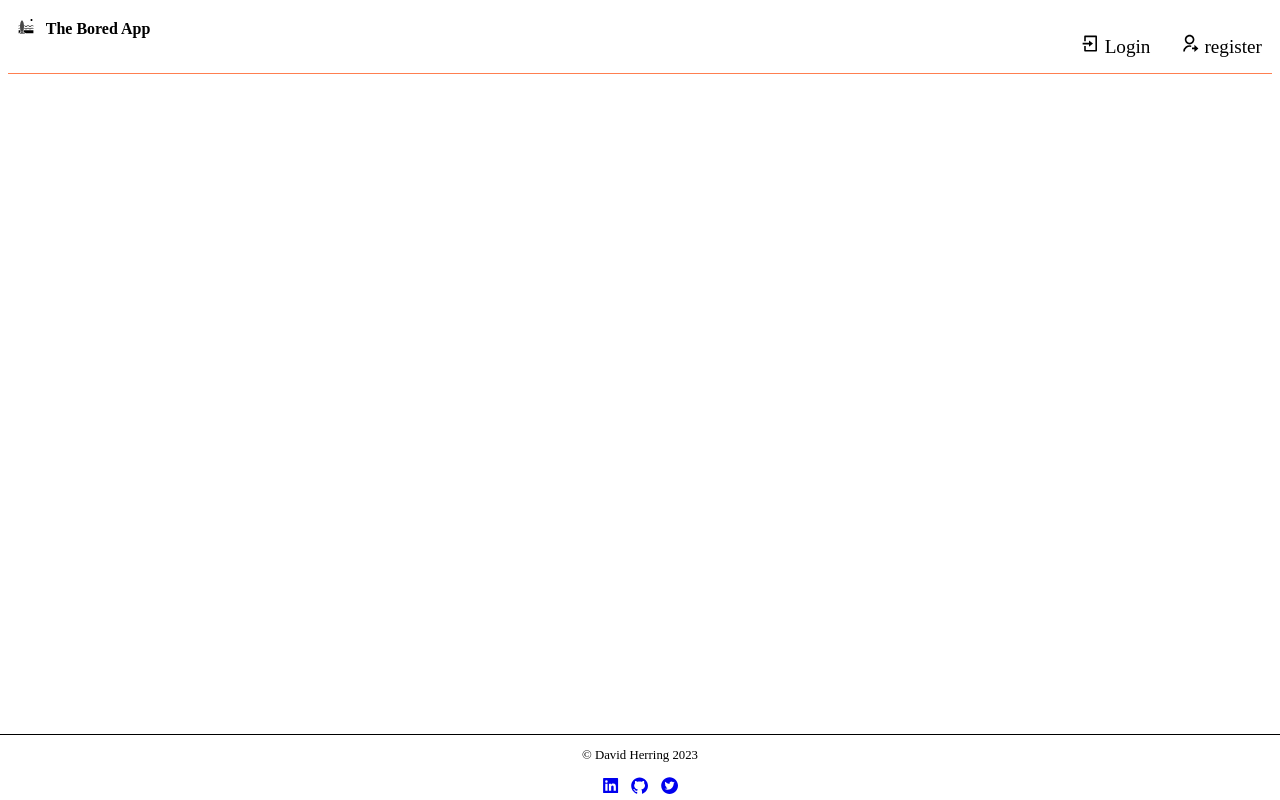
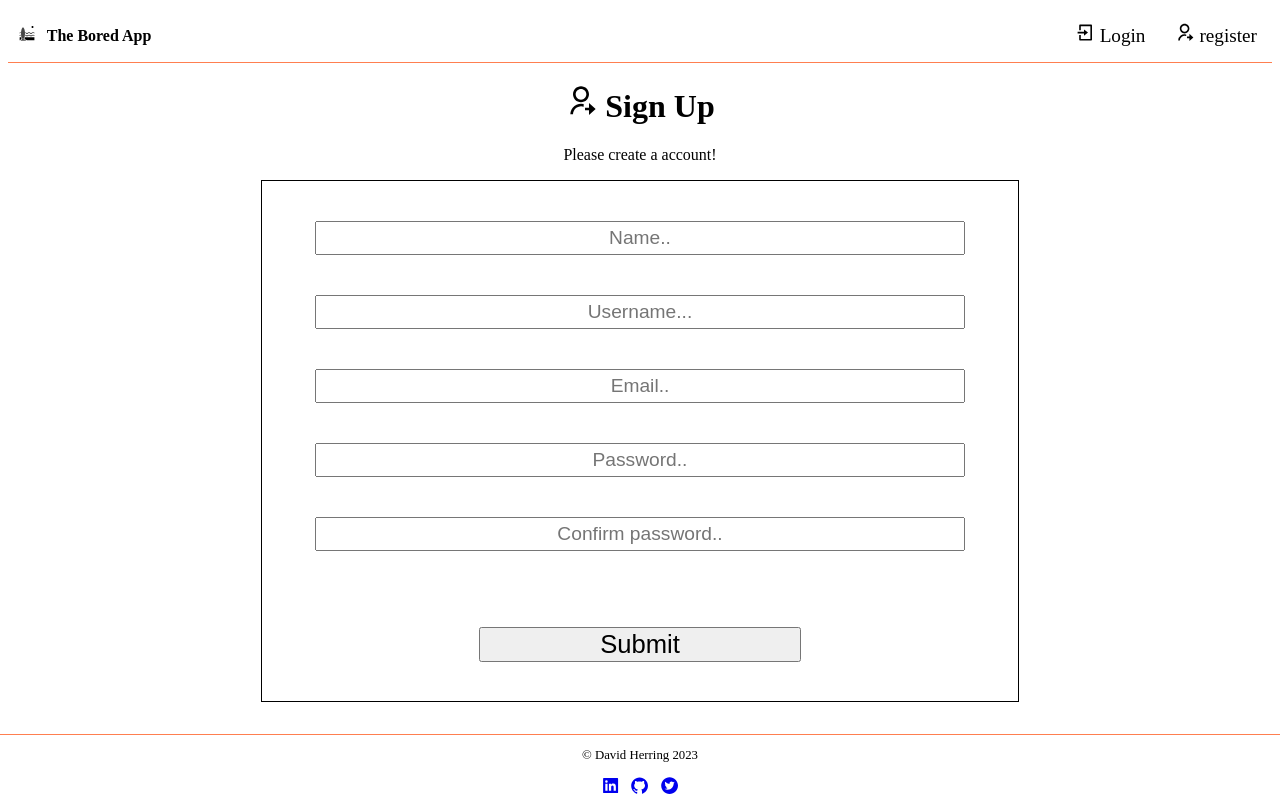
Before and after one commit to davidherring1998/bored-application, a React (Create React App) app in the folder client/: page /register in a window 1280 px wide. Built offline with nearby package versions, Linux system fonts and the light colour scheme.

Commit message:
applying structure for register form

```diff
--- a/client/package.json
+++ b/client/package.json
@@ -15,6 +15,7 @@
     "react-redux": "^8.0.5",
     "react-router-dom": "^6.10.0",
     "react-scripts": "5.0.1",
+    "react-toastify": "^9.1.2",
     "web-vitals": "^2.1.4"
   },
   "scripts": {
--- a/client/src/App.js
+++ b/client/src/App.js
@@ -1,9 +1,11 @@
 import React from "react";
 import { BrowserRouter as Router, Routes, Route } from "react-router-dom";
-import Header from './components/Header'
+import { ToastContainer } from "react-toastify";
+import "react-toastify/dist/ReactToastify.css";
+import Header from "./components/Header";
 import Login from "./pages/login";
 import Footer from "./components/Footer";
-
+import Register from "./pages/register";
 function App() {
   return (
     <>
@@ -11,9 +13,11 @@ function App() {
         <Header />
         <Routes>
           <Route path="/login" element={<Login />} />
+          <Route path="/register" element={<Register />} />
         </Routes>
         <Footer />
       </Router>
+      <ToastContainer />
     </>
   );
 }
--- a/client/src/css/footer.css
+++ b/client/src/css/footer.css
@@ -4,19 +4,19 @@
   bottom: 0;
   margin: auto;
   width: 100%;
-  border-top: 1px solid black;
+  border-top: 1px solid coral;
 }
 
 .footer p {
   text-align: center;
-  font-size: .8rem;
+  font-size: 0.8rem;
 }
 
 .icons {
   font-size: 1.2rem;
   text-align: center;
 }
-.mid-icon{
-    margin-left: 10px;
-    margin-right: 10px;
+.mid-icon {
+  margin-left: 10px;
+  margin-right: 10px;
 }
--- a/client/src/css/header.css
+++ b/client/src/css/header.css
@@ -9,7 +9,10 @@
   display: flex;
   list-style: none;
   justify-content: space-between;
-  margin-bottom: 5px;
+  margin-bottom: 10px;
+  padding: 5px;
+  margin-top: auto;
+  margin-bottom: auto;
 }
 
 .header ul li {
@@ -33,9 +36,11 @@
   font-weight: 700;
   color: black;
   text-decoration: none;
-
+  margin-top: auto;
+  margin-bottom: auto;
 }
-.logo a  {
-    color: black;
-    text-decoration: none;
-  }
+.logo a {
+  color: black;
+  text-decoration: none;
+  padding: 1px;
+}
--- a/client/src/css/register.css
+++ b/client/src/css/register.css
@@ -0,0 +1,26 @@
+.heading {
+  text-align: center;
+}
+
+.form {
+  border: 1px solid black;
+  height: 65vh;
+  margin-left: 20%;
+  margin-right: 20%;
+}
+.form-items {
+  text-align: center;
+}
+.form-items input {
+  width: 85%;
+  margin-top: 5vh;
+  height: 3.5vh;
+  text-align: center;
+  font-size: 1.2rem;
+}
+
+.register-btn{
+    margin-top: 10%;
+    width: 42.5%;
+    font-size: 1.6rem;
+}
--- a/client/src/pages/login.jsx
+++ b/client/src/pages/login.jsx
@@ -1,5 +1,9 @@
 function Login() {
-  return <div>Login</div>;
+  return (
+    <>
+
+    </>
+  )
 }
 
 export default Login;
--- a/client/src/pages/register.jsx
+++ b/client/src/pages/register.jsx
@@ -0,0 +1,110 @@
+import { useState } from "react";
+import { RiUserShared2Line } from "react-icons/ri";
+import { toast } from "react-toastify";
+import "../css/register.css";
+
+function Register() {
+  // set form state
+  const [formData, setFormData] = useState({
+    name: "",
+    username: "",
+    email: "",
+    password: "",
+    passwordTwo: "",
+  });
+
+  //   Deconstruct form state
+  const { name, username, email, password, passwordTwo } = formData;
+
+  //   On form submit check password and set userData
+  const onSubmit = (e) => {
+    e.preventDefault();
+    if (password !== passwordTwo) {
+      toast.error(`Whoops! Passwords don't match!`);
+    } else {
+      const userData = {
+        name,
+        username,
+        email,
+        password,
+      };
+    }
+  };
+
+  //   Handle on change
+  const onChange = (e) => {
+    setFormData((prevState) => ({
+      ...prevState,
+      [e.target.name]: e.target.value,
+    }));
+  };
+  return (
+    <>
+      <div className="heading">
+        <h1>
+          <RiUserShared2Line /> Sign Up{" "}
+        </h1>
+        <p>Please create a account!</p>
+      </div>
+
+      <div className="form">
+        <form onSubmit={onSubmit}>
+          <div className="form-items">
+            <input
+              type="text"
+              className="form-input"
+              id="name"
+              name="name"
+              value={name}
+              placeholder="Name.."
+              onChange={onChange}
+            />
+            <input
+              type="text"
+              className="form-input"
+              id="username"
+              name="username"
+              value={username}
+              placeholder="Username..."
+              onChange={onChange}
+            />
+            <input
+              type="text"
+              className="form-input"
+              id="email"
+              name="email"
+              value={email}
+              placeholder="Email.."
+              onChange={onChange}
+            />
+            <input
+              type="password"
+              className="form-input"
+              id="password"
+              name="password"
+              value={password}
+              placeholder="Password.."
+              onChange={onChange}
+            />
+            <input
+              type="password"
+              className="form-input"
+              id="passwordTwo"
+              name="passwordTwo"
+              value={passwordTwo}
+              placeholder="Confirm password.."
+              onChange={onChange}
+            />
+          </div>
+          <div className="form-items">
+            <button className="btn register-btn" type="submit">
+              Submit
+            </button>
+          </div>
+        </form>
+      </div>
+    </>
+  );
+}
+
+export default Register;
```
Also changed, not shown: 1 other file (tests, documents, lock files or other folders).
